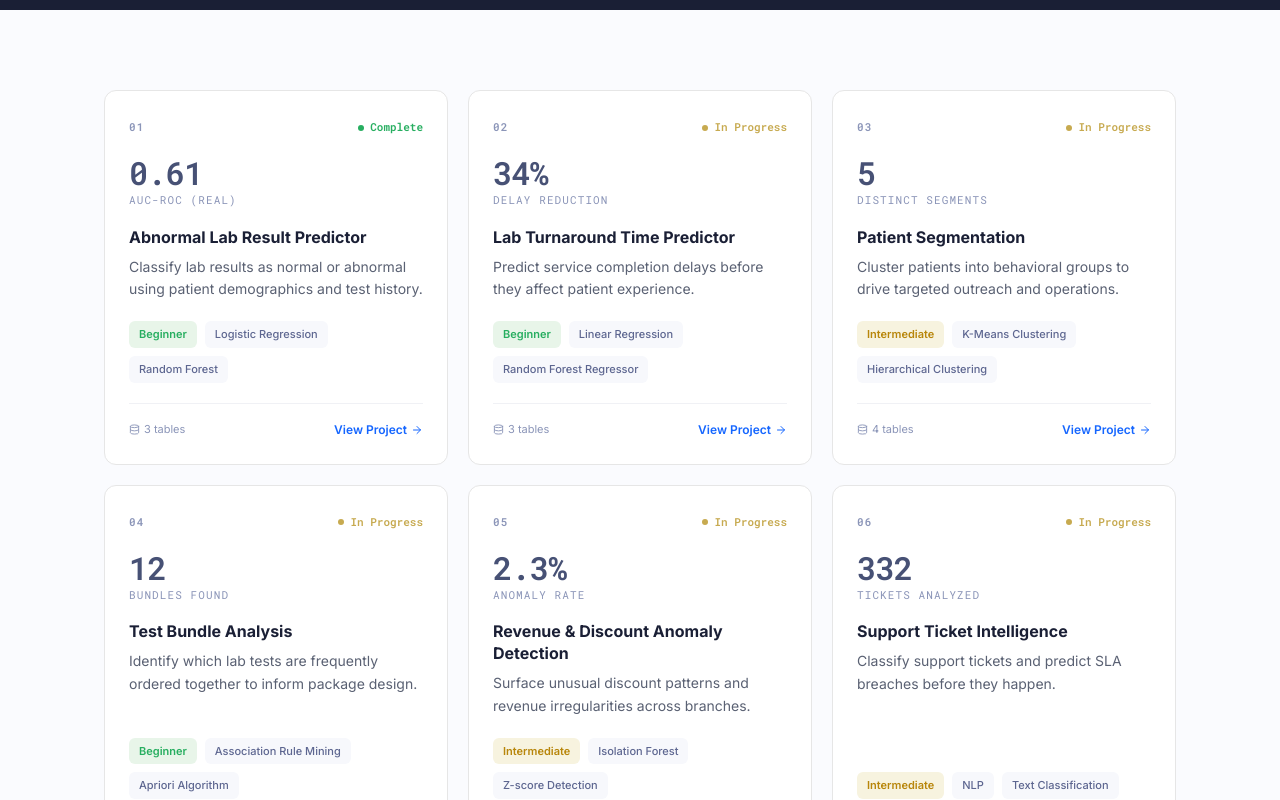
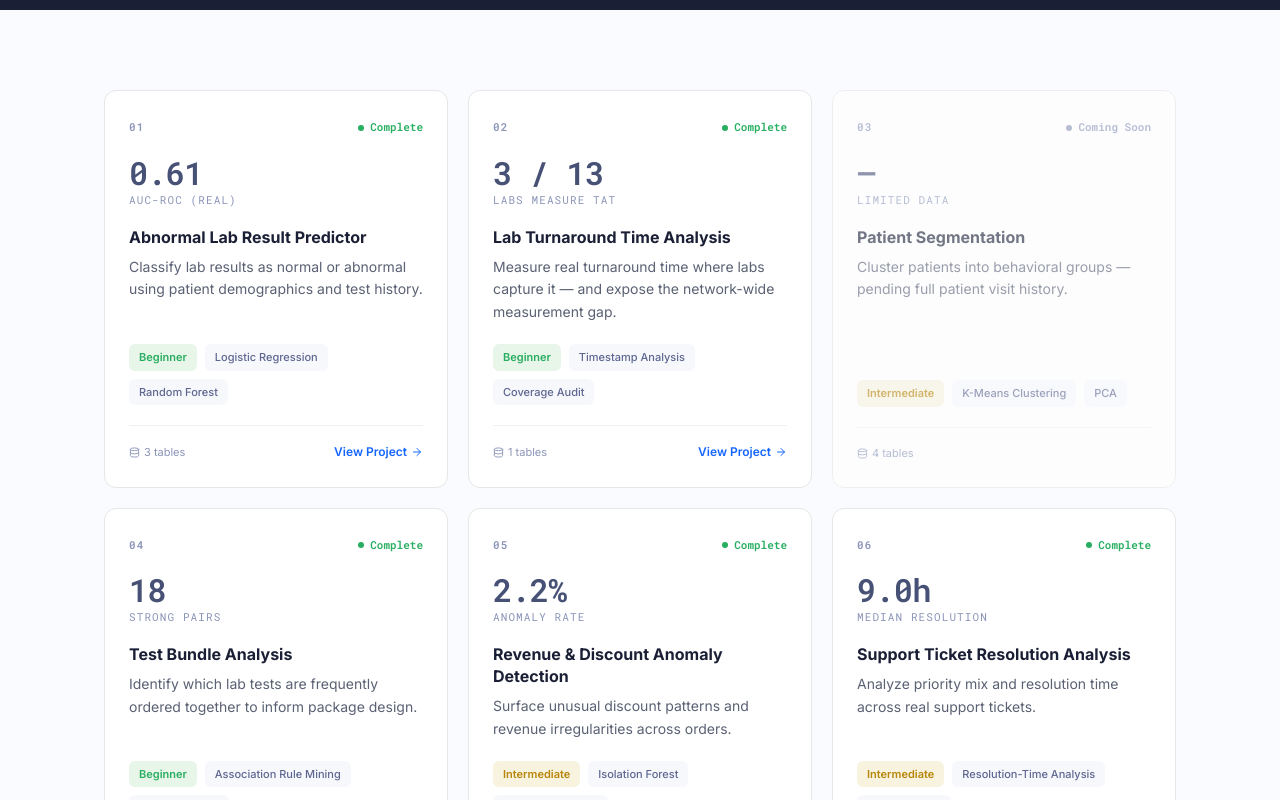
Before and after one commit to OrangeJuice023/dashlabs-sample-project, a Next.js app: page /projects in a window 1280 px wide. Shown: the part 380-1180 px from the top of the page. Built offline with nearby package versions, Linux system fonts and the light colour scheme.

Commit message:
Update projects.ts

```diff
--- a/src/content/projects.ts
+++ b/src/content/projects.ts
@@ -10,34 +10,34 @@ export const projects: ProjectMeta[] = [
     status: "complete",
     clients: ["Upcare Diagnostics", "PUDC", "One Health Medical"],
     tables: ["patients", "patient_service_results", "patient_services"],
-    techniques: ["Logistic Regression", "Random Forest", "XGBoost"],
+    techniques: ["Logistic Regression", "Random Forest", "Cross-Validation"],
     keyMetric: { value: "0.61", label: "AUC-ROC (real)" },
     color: "bg-[#ECF2FE]",
   },
   {
     slug: "02-turnaround-time",
     number: 2,
-    title: "Lab Turnaround Time Predictor",
-    tagline: "Predict service completion delays before they affect patient experience.",
+    title: "Lab Turnaround Time Analysis",
+    tagline: "Measure real turnaround time where labs capture it — and expose the network-wide measurement gap.",
     difficulty: "Beginner",
-    status: "in-progress",
+    status: "complete",
     clients: ["All Clients"],
-    tables: ["patient_services", "patients", "orders"],
-    techniques: ["Linear Regression", "Random Forest Regressor", "Gradient Boosting"],
-    keyMetric: { value: "34%", label: "Delay Reduction" },
+    tables: ["patient_services"],
+    techniques: ["Timestamp Analysis", "Coverage Audit", "Distribution Analysis"],
+    keyMetric: { value: "3 / 13", label: "Labs Measure TAT" },
     color: "bg-[#ECF2FE]",
   },
   {
     slug: "03-patient-segmentation",
     number: 3,
     title: "Patient Segmentation",
-    tagline: "Cluster patients into behavioral groups to drive targeted outreach and operations.",
+    tagline: "Cluster patients into behavioral groups — pending full patient visit history.",
     difficulty: "Intermediate",
-    status: "in-progress",
+    status: "placeholder",
     clients: ["Upcare Diagnostics", "PUDC"],
     tables: ["patients", "orders", "order_items", "patient_services"],
-    techniques: ["K-Means Clustering", "Hierarchical Clustering", "PCA"],
-    keyMetric: { value: "5", label: "Distinct Segments" },
+    techniques: ["K-Means Clustering", "PCA", "Feature Engineering"],
+    keyMetric: { value: "—", label: "Limited Data" },
     color: "bg-[#F7F3DF]",
   },
   {
@@ -46,37 +46,37 @@ export const projects: ProjectMeta[] = [
     title: "Test Bundle Analysis",
     tagline: "Identify which lab tests are frequently ordered together to inform package design.",
     difficulty: "Beginner",
-    status: "in-progress",
+    status: "complete",
     clients: ["All Clients"],
     tables: ["order_items", "patient_services"],
-    techniques: ["Association Rule Mining", "Apriori Algorithm", "Co-occurrence Heatmaps"],
-    keyMetric: { value: "12", label: "Bundles Found" },
+    techniques: ["Association Rule Mining", "Co-occurrence", "Lift Analysis"],
+    keyMetric: { value: "18", label: "Strong Pairs" },
     color: "bg-[#ECF2FE]",
   },
   {
     slug: "05-revenue-anomalies",
     number: 5,
     title: "Revenue & Discount Anomaly Detection",
-    tagline: "Surface unusual discount patterns and revenue irregularities across branches.",
+    tagline: "Surface unusual discount patterns and revenue irregularities across orders.",
     difficulty: "Intermediate",
-    status: "in-progress",
+    status: "complete",
     clients: ["All Clients"],
-    tables: ["orders", "order_items"],
-    techniques: ["Isolation Forest", "Z-score Detection", "DBSCAN"],
-    keyMetric: { value: "2.3%", label: "Anomaly Rate" },
+    tables: ["orders"],
+    techniques: ["Isolation Forest", "Z-score Detection", "Ensemble Agreement"],
+    keyMetric: { value: "2.2%", label: "Anomaly Rate" },
     color: "bg-[#F7F3DF]",
   },
   {
     slug: "06-ticket-intelligence",
     number: 6,
-    title: "Support Ticket Intelligence",
-    tagline: "Classify support tickets and predict SLA breaches before they happen.",
+    title: "Support Ticket Resolution Analysis",
+    tagline: "Analyze priority mix and resolution time across real support tickets.",
     difficulty: "Intermediate",
-    status: "in-progress",
+    status: "complete",
     clients: ["Kalix"],
     tables: ["patient_services"],
-    techniques: ["NLP", "Text Classification", "SLA Breach Prediction"],
-    keyMetric: { value: "332", label: "Tickets Analyzed" },
+    techniques: ["Resolution-Time Analysis", "Priority Triage", "Workflow Timestamps"],
+    keyMetric: { value: "9.0h", label: "Median Resolution" },
     color: "bg-[#F7F3DF]",
   },
   {
@@ -114,7 +114,7 @@ export const projects: ProjectMeta[] = [
     status: "complete",
     clients: ["All Clients"],
     tables: ["patient_services", "orders", "patient_service_results"],
-    techniques: ["Statistical Comparison", "ANOVA", "Multi-source Normalization"],
+    techniques: ["Statistical Comparison", "Schema Normalization", "Rate Analysis"],
     keyMetric: { value: "13", label: "Clients Pooled" },
     color: "bg-[#F7F3DF]",
   },
```
